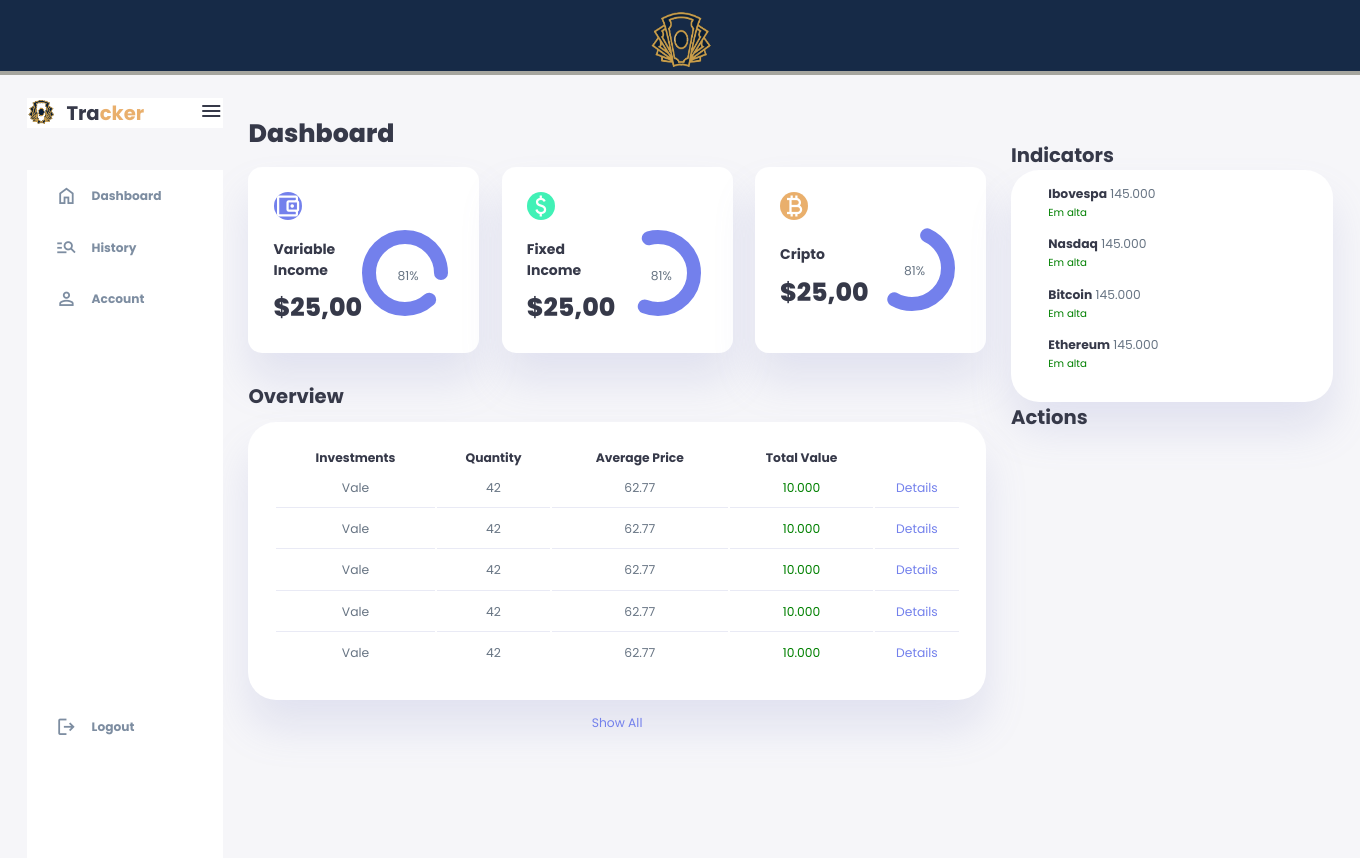
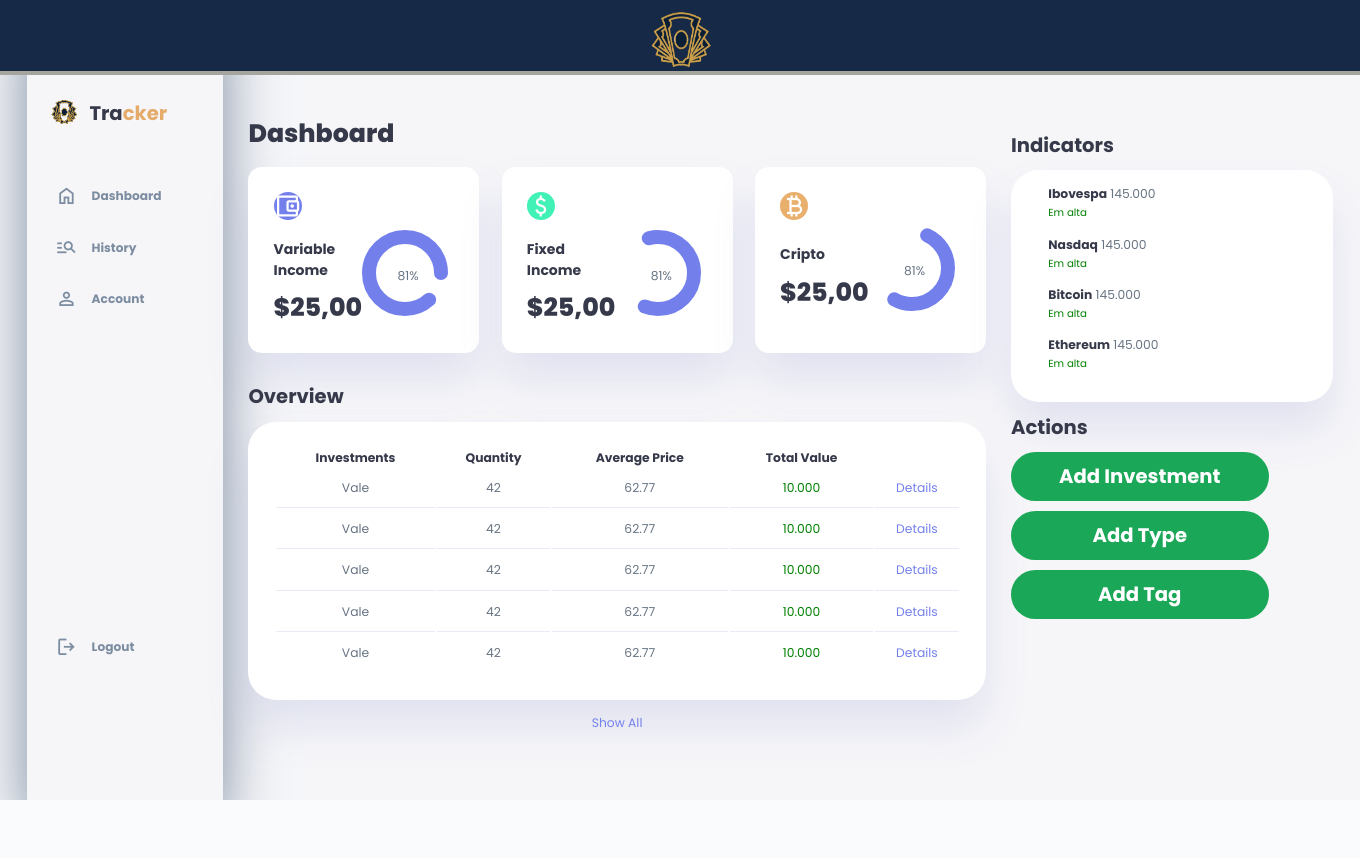
Before and after one commit to GabrielDeon/Tracker, a PHP site: page /html/home.html in a window 1360 px wide. After the commit the page ends 800 px from the top, so only its background shows below. Run offline with PHP 8.4, Linux system fonts and the light colour scheme.

Commit message:
Design da página Home finalizado, junto com a adição dos botões

```diff
--- a/css/home.css
+++ b/css/home.css
@@ -92,20 +92,29 @@ b{
 }
 
 aside{
+    box-shadow: 0rem 2rem 4rem var(--color-info-dark);
     height: 100vh;
+    padding-right: var(--card-padding);
+
 }
 
 aside .top{
-    background: white;
+    background: var(--color-background);
     display: flex;
     align-items: center;
     justify-content: space-between;
     margin-top: 7rem;
+
 }
 
 aside .logo{
+    background: var(--color-background);
     display: flex;
     gap: .8rem;
+}
+
+aside .logo > img{
+    margin-left: 23px;
 }
 
 aside .close{
@@ -161,6 +170,7 @@ aside .logo img{
     margin: 0 auto;
     gap: 1.8rem;
     grid-template-columns: 14rem auto 23rem;
+
 }
 
 .HeaderApplication{
@@ -185,11 +195,15 @@ aside .logo img{
 }
 
 /* ============= SIDEBAR ============= */
+aside{
+    background: var(--color-background);
+}
+
 aside .sidebar{
-    background: white;
+    background: var(--color-background);
     display: flex;
     flex-direction: column;
-    height: 86vh;
+    height: 76vh;
     position: relative;
     top:3rem
 }
@@ -407,7 +421,7 @@ main .investments a{
 }
 /* ============= RIGHT ============= */
 .right{
-    margin-top: 10.0rem;
+    margin-top: 9.3rem;
 }
 
 .right .top{
@@ -444,5 +458,26 @@ main .frame{
     display: grid;
     grid-template-columns: 0.6rem auto;
     gap: 1rem;
+}
 
+.addButtons{
+    display: flex;
+    align-items: center;
+    justify-content: center;
+    margin-top: 10px;
+    border-radius: var(--card-border-ratius);
+    width: 80%;
+    height: 3.5rem;
+    background: #1aa757;
+    transition: all 300ms ease;
+    cursor: pointer;
 }
+
+.addButtons:hover{
+    background: #7380ec;
+    border: 1px solid #dce1eb;
+}
+
+.addText{
+    color: white;
+}
--- a/css/index.css
+++ b/css/index.css
@@ -89,7 +89,7 @@ footer{
     margin-left: 12%;
     height: 378px;
     width: 410px;
-    border: 12px solid #123973;
+    border: 7px solid #123973;
     border-radius: 10px;
     display: inline-block;
 }
@@ -98,7 +98,7 @@ footer{
     margin-left: 100px;
     height: 378px;
     width: 410px;
-    border: 12px solid #123973;
+    border: 7px solid #123973;
     border-radius: 10px;
     display: inline-block;
 }
--- a/html/home.html
+++ b/html/home.html
@@ -32,9 +32,6 @@
           <div class="logo">
             <img src="../assets/images/tracker_logo_transparente.png" />
             <h2>Tra<span class="golden">cker</span></h2>
-          </div>
-          <div class="close" id="close-btn">
-            <span class="material-symbols-outlined"> menu </span>
           </div>
         </div>
 
@@ -184,7 +181,7 @@
           </button>
         </div>
         <div class="recent-updates">
-          <h2>Indicators</h2>
+          <h2 style="margin-bottom: 10px;">Indicators</h2>
           <div class="updates">
             <div class="update">
               <div class="profile-photo"></div>
@@ -217,11 +214,21 @@
           </div>
         </div>
         <div class="actions">
-          <h2>Actions</h2>
+          <h2 style="margin-top: 10px;">Actions</h2>
           <div class="add-Investimento"></div>
+        </div>
+        <div class="addButtons">
+          <h2 class="addText">Add Investment</h2>
+        </div>
+        <div class="addButtons">
+          <h2 class="addText">Add Type</h2>
+        </div>
+        <div class="addButtons">
+          <h2 class="addText">Add Tag</h2>
         </div>
       </div>
       <!---------------------- END OF RECENT UPDATES ---------------------->
+      <script src="../js/home.js"></script>
     </div>
   </body>
 </html>
```
